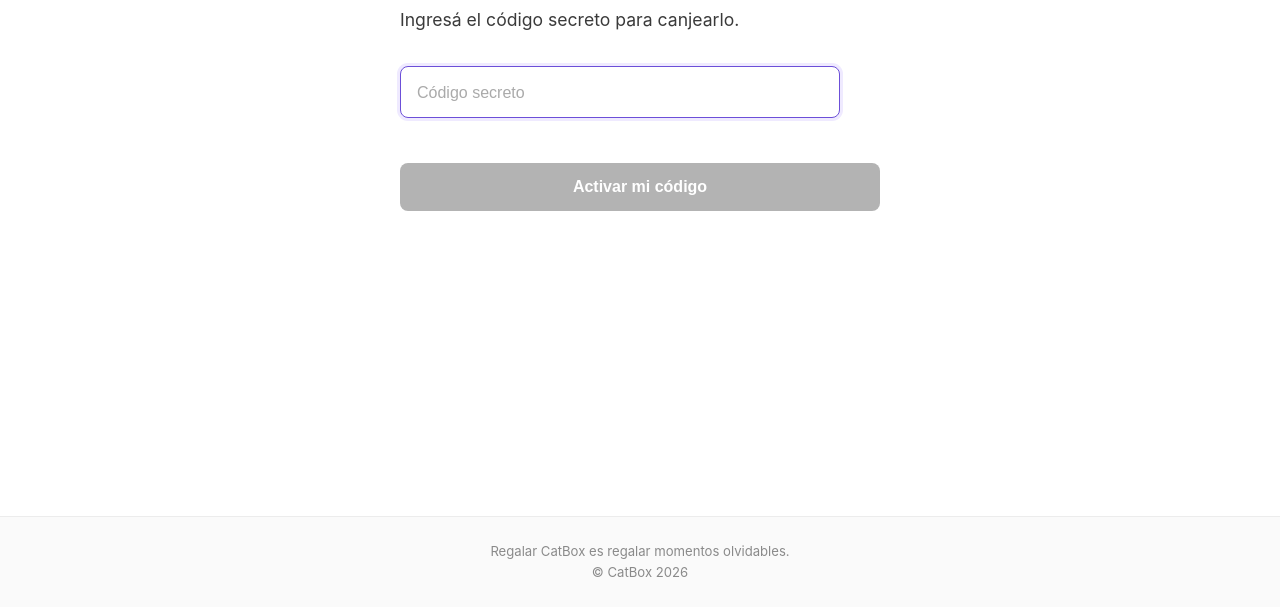
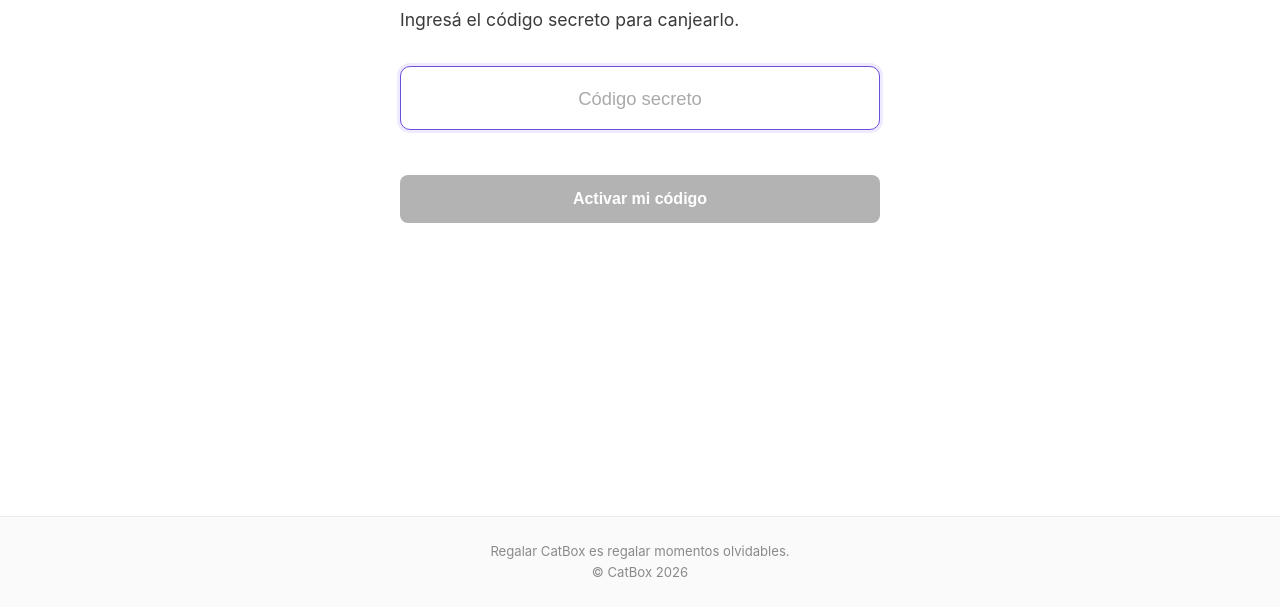
Before and after one commit to catbox-regalos/catbox-regalos.github.io, a plain HTML site: page no-es-el-mejor-regalo-pero-es-lo-que-conseguimos/index.html in a window 1280 px wide. Shown: the part 193-800 px from the top of the page. Drawn offline with Linux system fonts and the light colour scheme.

Commit message:
Campo de código más grande y centrado; forzar recarga de estilos
Co-Authored-By: Claude Opus 5.5 <noreply@anthropic.com>
Claude-Session: https://claude.ai/code/session_01NoQp4wVpe3gHqFwbFG3a5s

```diff
--- a/no-es-el-mejor-regalo-pero-es-lo-que-conseguimos/index.html
+++ b/no-es-el-mejor-regalo-pero-es-lo-que-conseguimos/index.html
@@ -5,7 +5,7 @@
   <meta name="viewport" content="width=device-width, initial-scale=1.0">
   <title>CatBox – Te regalaron un CatBox</title>
   <link rel="icon" type="image/png" href="favicon.png">
-  <link rel="stylesheet" href="styles.css">
+  <link rel="stylesheet" href="styles.css?v=3">
 </head>
 <body>
 
--- a/no-es-el-mejor-regalo-pero-es-lo-que-conseguimos/styles.css
+++ b/no-es-el-mejor-regalo-pero-es-lo-que-conseguimos/styles.css
@@ -342,11 +342,13 @@ footer {
 
 /* ---------- Campo de código secreto ---------- */
 .campo-codigo {
-  width: 100%; max-width: 440px; height: 52px;
-  border: 1px solid #bbb; border-radius: 8px;
-  padding: 0 16px; font-size: 1.15rem;
+  display: block; width: 100%; height: 64px; margin: 0 auto;
+  border: 1.5px solid #bbb; border-radius: 10px;
+  padding: 0 16px; font-size: 1.4rem; text-align: center;
   outline: none; color: #222; background: #fff;
+  -webkit-appearance: none; appearance: none;
 }
-.campo-codigo::placeholder { letter-spacing: 0; color: #aaa; font-size: 1rem; }
+.campo-codigo::placeholder { color: #aaa; font-size: 1.15rem; }
 .campo-codigo:focus { border-color: var(--violeta); box-shadow: 0 0 0 3px var(--violeta-claro); }
 .campo-codigo.error { border-color: var(--error); animation: sacudida 0.35s; }
+.mensaje-error { text-align: center; }
```
Also changed, not shown: 404.html (+1 -1 lines), index.html (+1 -1 lines), no-es-el-mejor-regalo-pero-es-lo-que-conseguimos/canje.html (+2 -2 lines), no-es-el-mejor-regalo-pero-es-lo-que-conseguimos/error.html (+1 -1 lines), no-es-el-mejor-regalo-pero-es-lo-que-conseguimos/procesando.html (+2 -2 lines), no-es-el-mejor-regalo-pero-es-lo-que-conseguimos/reserva.html (+2 -2 lines).
